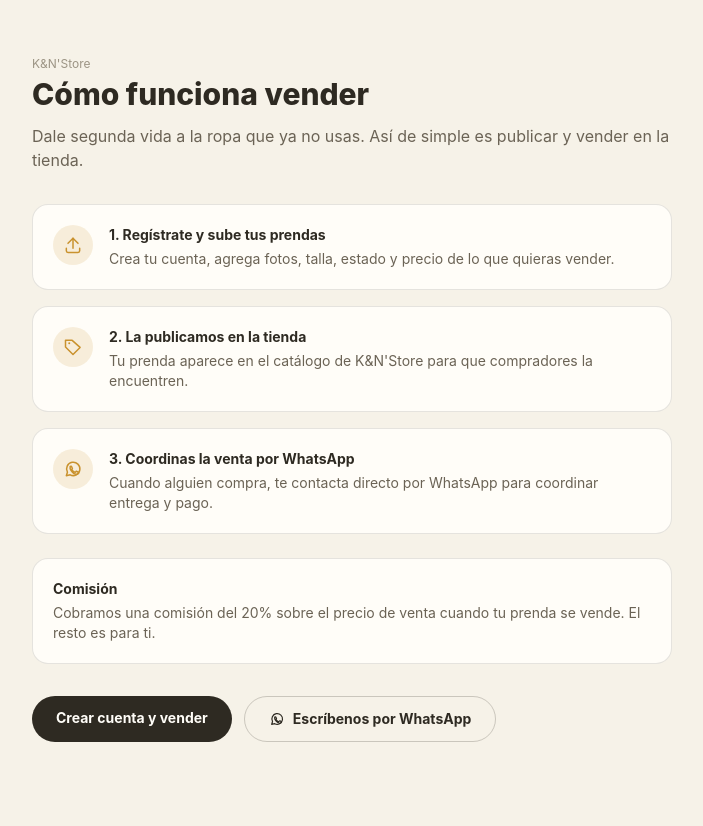
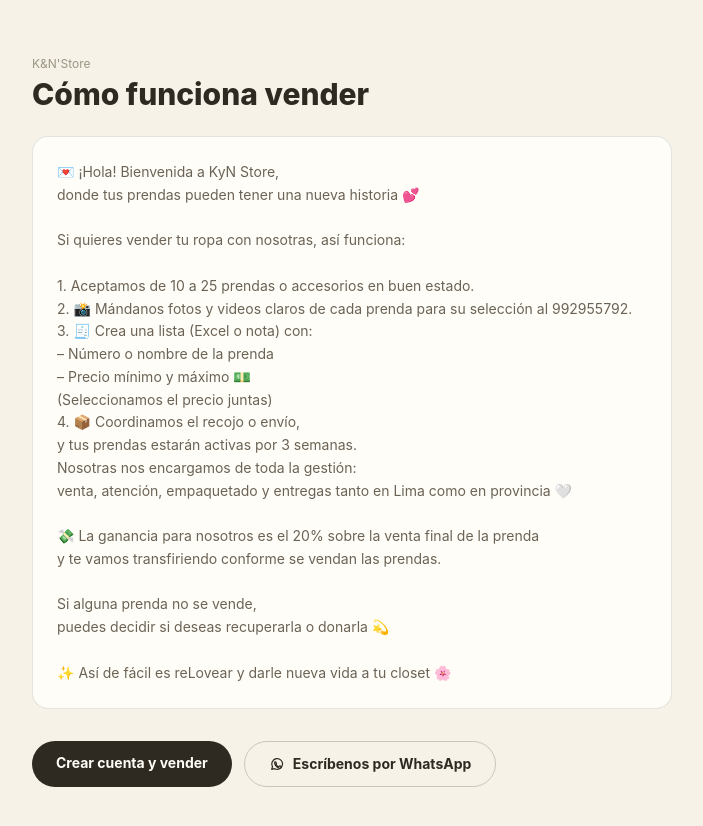
Before and after one commit to GersonLopez29/tienda2, a Next.js app: page /vender in a window 1280 px wide. Shown: the top 826 px of the page, without its empty margins (288-991 px from the left). Before the commit the page ends 800 px from the top, so only its background shows below. Built offline with nearby package versions, Linux system fonts and the light colour scheme.

Commit message:
Replace /vender page copy with full seller onboarding paragraph

```diff
--- a/src/app/vender/page.tsx
+++ b/src/app/vender/page.tsx
@@ -1,23 +1,29 @@
 import Link from "next/link";
-import { UploadIcon, TagIcon, WhatsappIcon } from "@/components/icons";
+import { WhatsappIcon } from "@/components/icons";
 
-const STEPS = [
-  {
-    icon: UploadIcon,
-    title: "Regístrate y sube tus prendas",
-    body: "Crea tu cuenta, agrega fotos, talla, estado y precio de lo que quieras vender.",
-  },
-  {
-    icon: TagIcon,
-    title: "La publicamos en la tienda",
-    body: "Tu prenda aparece en el catálogo de K&N'Store para que compradores la encuentren.",
-  },
-  {
-    icon: WhatsappIcon,
-    title: "Coordinas la venta por WhatsApp",
-    body: "Cuando alguien compra, te contacta directo por WhatsApp para coordinar entrega y pago.",
-  },
-];
+const CONTENT = `💌 ¡Hola! Bienvenida a KyN Store,
+donde tus prendas pueden tener una nueva historia 💕
+
+Si quieres vender tu ropa con nosotras, así funciona:
+
+1. Aceptamos de 10 a 25 prendas o accesorios en buen estado.
+2. 📸 Mándanos fotos y videos claros de cada prenda para su selección al 992955792.
+3. 🧾 Crea una lista (Excel o nota) con:
+– Número o nombre de la prenda
+– Precio mínimo y máximo 💵
+(Seleccionamos el precio juntas)
+4. 📦 Coordinamos el recojo o envío,
+y tus prendas estarán activas por 3 semanas.
+Nosotras nos encargamos de toda la gestión:
+venta, atención, empaquetado y entregas tanto en Lima como en provincia 🤍
+
+💸 La ganancia para nosotros es el 20% sobre la venta final de la prenda
+y te vamos transfiriendo conforme se vendan las prendas.
+
+Si alguna prenda no se vende,
+puedes decidir si deseas recuperarla o donarla 💫
+
+✨ Así de fácil es reLovear y darle nueva vida a tu closet 🌸`;
 
 export default function VenderPage() {
   const whatsappHref = `https://wa.me/${process.env.ADMIN_WHATSAPP}?text=${encodeURIComponent(
@@ -29,33 +35,9 @@
       <div className="mx-auto max-w-[640px]">
         <p className="text-xs text-ink-faint">K&N&apos;Store</p>
         <h1 className="mt-1 text-2xl font-extrabold sm:text-3xl">Cómo funciona vender</h1>
-        <p className="mt-3 text-ink-soft">
-          Dale segunda vida a la ropa que ya no usas. Así de simple es publicar y vender en la
-          tienda.
-        </p>
 
-        <div className="mt-8 flex flex-col gap-4">
-          {STEPS.map(({ icon: Icon, title, body }, i) => (
-            <div key={title} className="flex gap-4 rounded-2xl border border-line bg-surface p-5">
-              <div className="flex h-10 w-10 flex-none items-center justify-center rounded-full bg-mustard/15 text-mustard">
-                <Icon className="h-5 w-5" />
-              </div>
-              <div>
-                <p className="text-sm font-bold">
-                  {i + 1}. {title}
-                </p>
-                <p className="mt-1 text-sm text-ink-soft">{body}</p>
-              </div>
-            </div>
-          ))}
-        </div>
-
-        <div className="mt-6 rounded-2xl border border-line bg-surface p-5">
-          <p className="text-sm font-bold">Comisión</p>
-          <p className="mt-1 text-sm text-ink-soft">
-            Cobramos una comisión del 20% sobre el precio de venta cuando tu prenda se vende. El
-            resto es para ti.
-          </p>
+        <div className="mt-6 rounded-2xl border border-line bg-surface p-6 whitespace-pre-line text-sm leading-relaxed text-ink-soft">
+          {CONTENT}
         </div>
 
         <div className="mt-8 flex flex-wrap gap-3">
```
